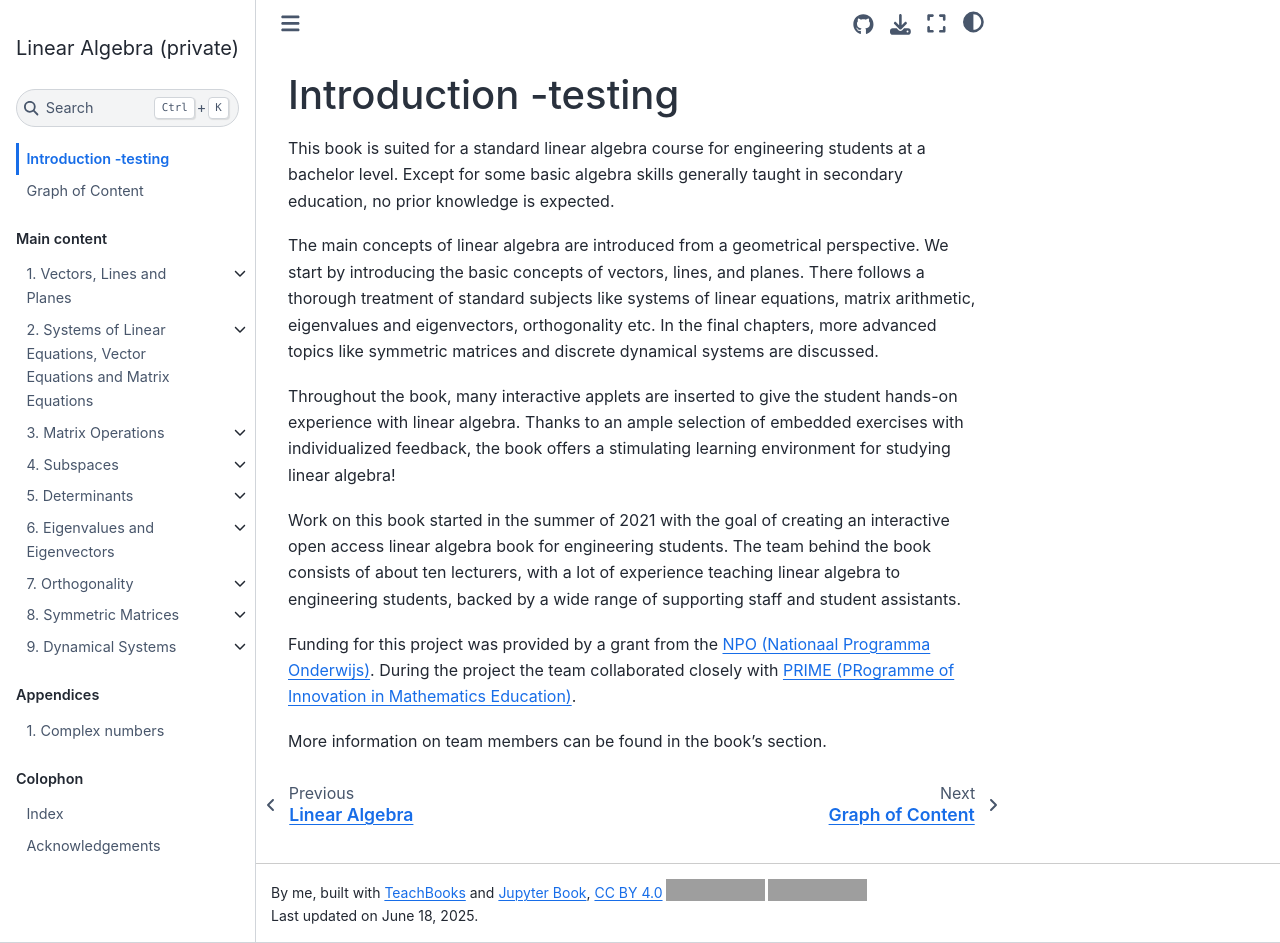
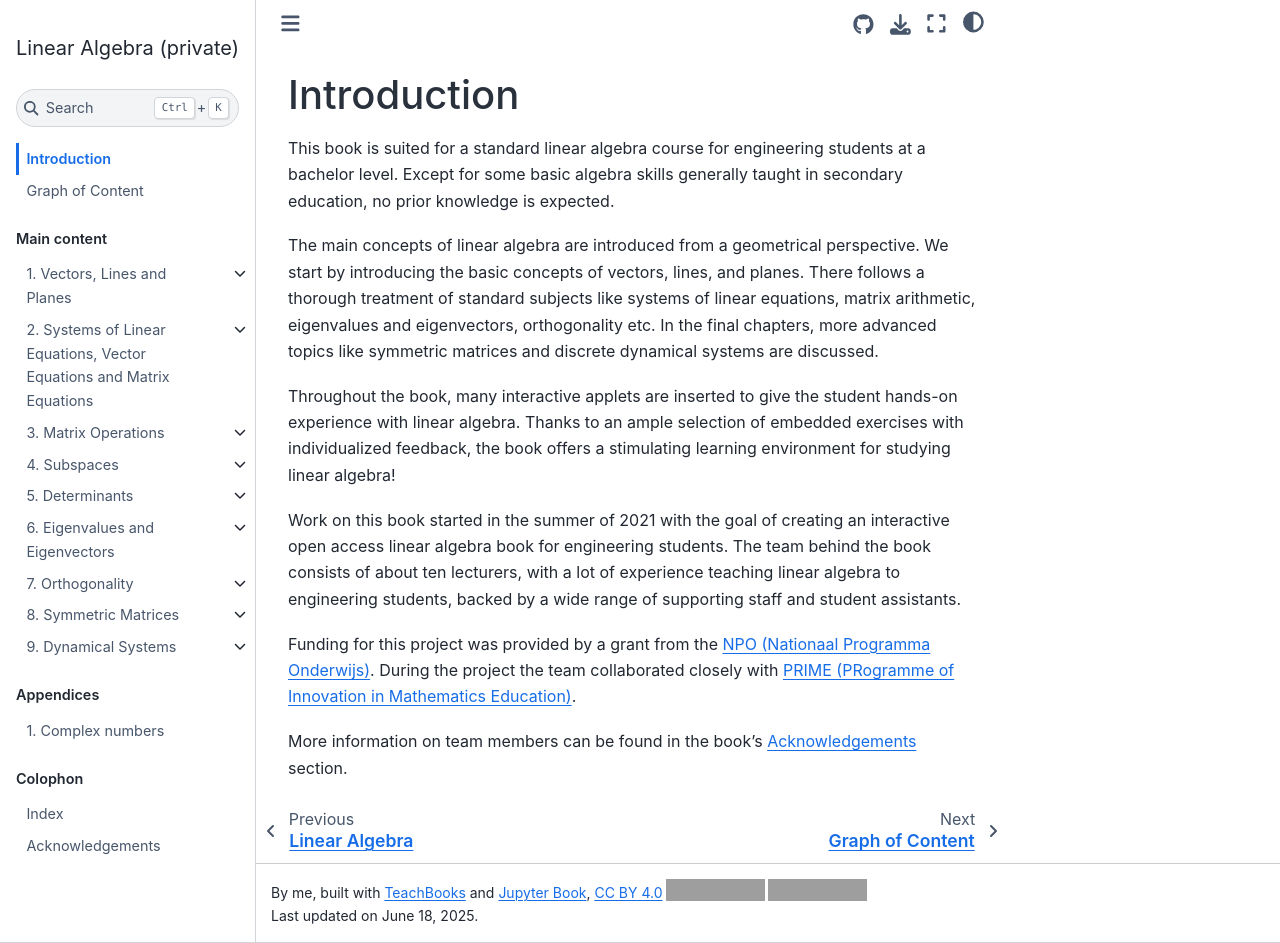
Before and after one commit to douden/openlabook, a Jupyter Book: the page built from book/Introduction.md, in a window 1280 px wide and 943 px high. Built offline with Jupyter Book 1.0.4 settings and Sphinx 7.4.7 and the Sphinx Book theme 1.1.4, drawn with Linux system fonts in a browser that asks for light colours; pages that are not in the unit, such as notebooks, are missing from menus; comment, search, counter and statistics services are not loaded; grey boxes are pictures that could not be loaded.

```diff
--- a/book/Introduction.md
+++ b/book/Introduction.md
@@ -1,5 +1,4 @@
-+++
-# Introduction  -testing
+# Introduction
 
 This book is suited for a standard linear algebra course for engineering students at a bachelor level. Except for some basic algebra skills generally taught in secondary education, no prior knowledge is expected.
 
@@ -9,6 +8,6 @@ Throughout the book, many interactive applets are inserted to give the student h
 
 Work on this book started in the summer of 2021 with the goal of creating an interactive open access linear algebra book for engineering students. The team behind the book consists of about ten lecturers, with a lot of experience teaching linear algebra to engineering students, backed by a wide range of supporting staff and student assistants.
 
-Funding for this project was provided by a grant from the [NPO (Nationaal Programma Onderwijs)](https://www.nponderwijs.nl/). During the project the team collaborated closely with [PRIME (PRogramme of Innovation in Mathematics Education)](https://www.tudelft.nl/ewi/over-de-faculteit/afdelingen/applied-mathematics/studeren/prime).
+Funding for this project was provided by a grant from the <a href="https://www.nponderwijs.nl/" target="_blank">NPO (Nationaal Programma Onderwijs)</a>. During the project the team collaborated closely with <a href="https://www.tudelft.nl/ewi/over-de-faculteit/afdelingen/applied-mathematics/studeren/prime" target="_blank">PRIME (PRogramme of Innovation in Mathematics Education)</a>.
 
-More information on team members can be found in the book’s  section.
+More information on team members can be found in the book’s {ref}`Acknowledgements` section.
```
Also changed, not shown: book/GoC.md (+3 -4 lines).
